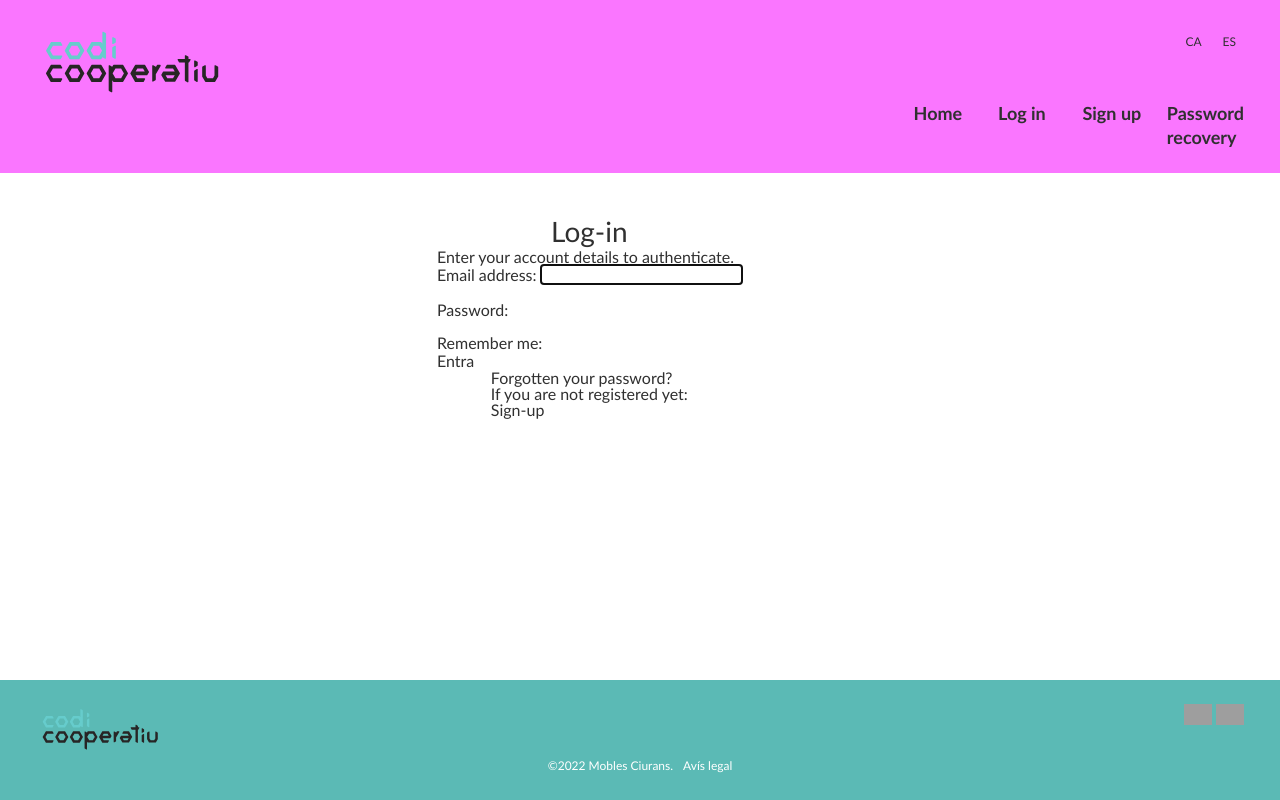
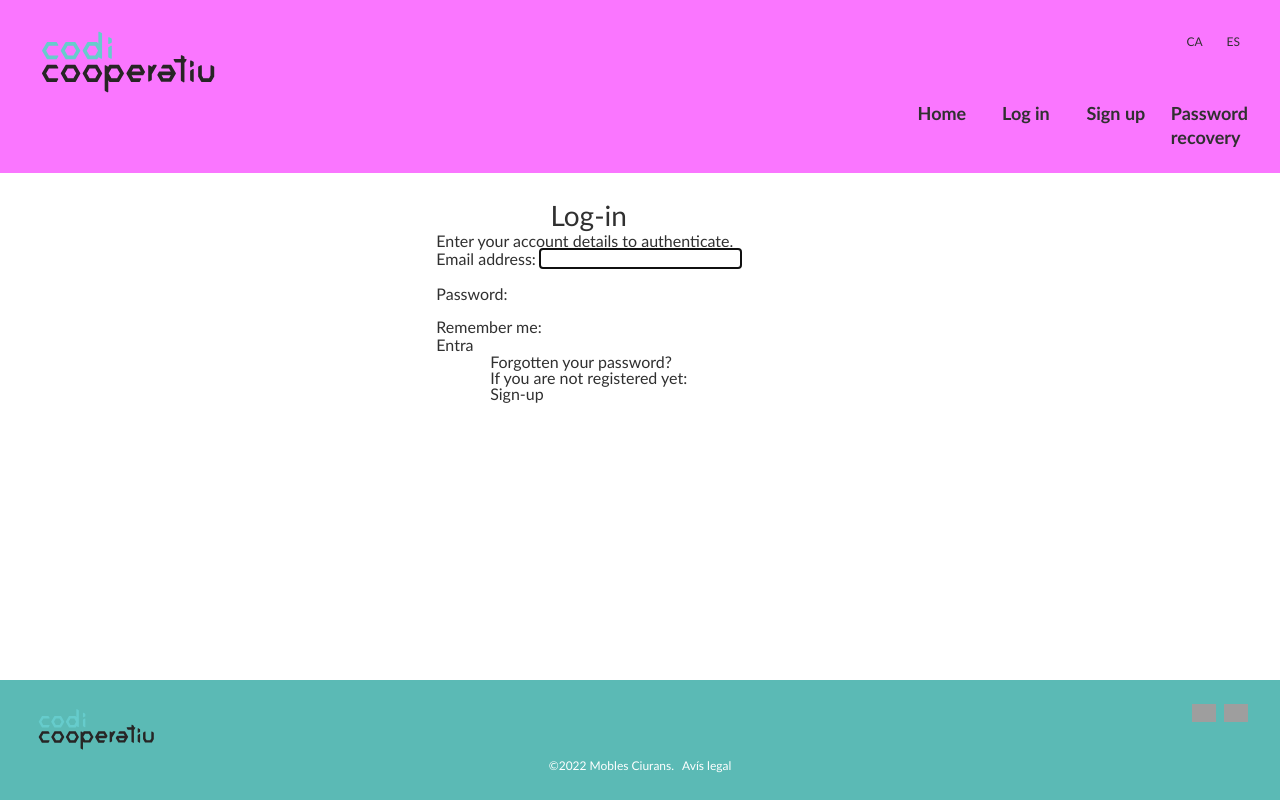
Before and after one commit to codicoop/boilerplate_django, a Django app: page /en/registration/sign-in/ in a window 1280 px wide. Run offline with Django 3.2, Linux system fonts and the light colour scheme; grey boxes are pictures that could not be loaded.

Commit message:
Paddings per variables

```diff
--- a/src/assets/styles/sass/config/_grid.scss
+++ b/src/assets/styles/sass/config/_grid.scss
@@ -16,14 +16,14 @@ body {
 .grid-1 {
   display: flex;
   flex-direction: column;
-  padding: 0 32px;
+  padding: 0 var(--padding-md);
 }
 // Grid amb menys padding
 .grid-2 {
   display: flex;
   flex-direction: column;
-  padding: 0 16px;
-  gap: 16px;
+  padding: 0 var(--padding-sm);
+  gap: var(--padding-sm);
 }
 
 // Element col·locat
--- a/src/assets/styles/sass/config/_variables.scss
+++ b/src/assets/styles/sass/config/_variables.scss
@@ -15,7 +15,12 @@
   --second: #5bbab5;
   --second-dark: #00524f;
 
+  // Paddings
+  --padding-base: 16px;
 
-  // paddings
-  --padding-md: 24px 36px;
+  --padding-xsm: calc(var(--padding-base) / 2);
+  --padding-sm: var(--padding-base);
+  --padding-md: calc(var(--padding-base) * 1.5);
+  --padding-lg: calc(var(--padding-base) * 2);
+  --padding-xlg: calc(var(--padding-base) * 3);
 }
--- a/src/assets/styles/sass/content/components/_footer.scss
+++ b/src/assets/styles/sass/content/components/_footer.scss
@@ -1,12 +1,12 @@
 // Dynamic variables
 
 .footer__social-icon {
-  --width: 14px;
+  --width: var(--padding-sm);
 }
 
 @media (min-width: 1024px) {
   .footer__social-icon {
-    --width: 28px;
+    --width:  var(--padding-md);
   }
 }
 
@@ -24,7 +24,7 @@
   &__social ul {
     display: flex;
     flex-wrap: nowrap;
-    gap: 4px;
+    gap:  var(--padding-xsm);
 
     .footer__social-icon {
       width: var(--width);
@@ -33,6 +33,6 @@
   &__bottom {
     display: flex;
     justify-content: center;
-    gap: 10px;
+    gap:  var(--padding-xsm);
   }
 }
--- a/src/assets/styles/sass/content/components/_header.scss
+++ b/src/assets/styles/sass/content/components/_header.scss
@@ -8,7 +8,7 @@
   }
 }
 .header, .footer {
-  --padding-header: 13px 20px;
+  --padding-header:  var(--padding-sm)  var(--padding-md);
 }
 
 @media (min-width: 1024px) {
@@ -20,7 +20,7 @@
     }
   }
   .header, .footer {
-    --padding-header: 24px 36px;
+    --padding-header: var(--padding-md) var(--padding-lg);
   }
 }
 
@@ -40,7 +40,7 @@
 
 .nav {
   display: flex;
-  gap: 8px;
+  gap:  var(--padding-xsm);
   justify-content: var(--justify-content);
 
   li {
@@ -62,15 +62,15 @@
     flex-wrap: wrap;
     justify-content: flex-end;
     align-items: center;
-    gap: 10px;
+    gap: var(--padding-xsm);
   }
   // &__logo { }
   // &__nav {  }
   &__lang ul {
     display: flex;
-    gap: 5px;
+    gap: var(--padding-xsm);
   }
   &__lang-item {
-    padding: 8px;
+    padding: var(--padding-xsm);
   }
 }
--- a/src/assets/styles/sass/content/elements/_buttons.scss
+++ b/src/assets/styles/sass/content/elements/_buttons.scss
@@ -2,7 +2,7 @@
 
 // Layout
 .btn {
-  padding: 12px 40px;
+  padding: var(--padding-sm) var(--padding-md);
   text-align: center;
 }
 .btn--primary {
--- a/src/assets/styles/sass/content/pages/_login.scss
+++ b/src/assets/styles/sass/content/pages/_login.scss
@@ -4,8 +4,8 @@
 
 // Layout
 .login {
-  padding-top: 40px;
-  padding-bottom: 40px;
+  padding-top: var(--padding-md);
+  padding-bottom: var(--padding-md);
   justify-items: center;
 
   &__preform {
--- a/src/assets/styles/styles.css
+++ b/src/assets/styles/styles.css
@@ -197,7 +197,12 @@ img {
   --primary-light: #fa76ff;
   --second: #5bbab5;
   --second-dark: #00524f;
-  --padding-md: 24px 36px;
+  --padding-base: 16px;
+  --padding-xsm: calc(var(--padding-base) / 2);
+  --padding-sm: var(--padding-base);
+  --padding-md: calc(var(--padding-base) * 1.5);
+  --padding-lg: calc(var(--padding-base) * 2);
+  --padding-xlg: calc(var(--padding-base) * 3);
 }
 
 body {
@@ -297,14 +302,14 @@ body {
 .grid-1 {
   display: flex;
   flex-direction: column;
-  padding: 0 32px;
+  padding: 0 var(--padding-md);
 }
 
 .grid-2 {
   display: flex;
   flex-direction: column;
-  padding: 0 16px;
-  gap: 16px;
+  padding: 0 var(--padding-sm);
+  gap: var(--padding-sm);
 }
 
 .grid-item-full {
@@ -386,7 +391,7 @@ body {
   }
 }
 .btn {
-  padding: 12px 40px;
+  padding: var(--padding-sm) var(--padding-md);
   text-align: center;
 }
 
@@ -452,7 +457,7 @@ body {
 }
 
 .header, .footer {
-  --padding-header: 13px 20px;
+  --padding-header: var(--padding-sm) var(--padding-md);
 }
 
 @media (min-width: 1024px) {
@@ -464,7 +469,7 @@ body {
   }
 
   .header, .footer {
-    --padding-header: 24px 36px;
+    --padding-header: var(--padding-md) var(--padding-lg);
   }
 }
 .header {
@@ -479,7 +484,7 @@ body {
 
 .nav {
   display: flex;
-  gap: 8px;
+  gap: var(--padding-xsm);
   justify-content: var(--justify-content);
 }
 .nav li {
@@ -500,23 +505,23 @@ body {
   flex-wrap: wrap;
   justify-content: flex-end;
   align-items: center;
-  gap: 10px;
+  gap: var(--padding-xsm);
 }
 .menu__lang ul {
   display: flex;
-  gap: 5px;
+  gap: var(--padding-xsm);
 }
 .menu__lang-item {
-  padding: 8px;
+  padding: var(--padding-xsm);
 }
 
 .footer__social-icon {
-  --width: 14px;
+  --width: var(--padding-sm);
 }
 
 @media (min-width: 1024px) {
   .footer__social-icon {
-    --width: 28px;
+    --width: var(--padding-md);
   }
 }
 .footer {
@@ -532,7 +537,7 @@ body {
 .footer__social ul {
   display: flex;
   flex-wrap: nowrap;
-  gap: 4px;
+  gap: var(--padding-xsm);
 }
 .footer__social ul .footer__social-icon {
   width: var(--width);
@@ -540,12 +545,12 @@ body {
 .footer__bottom {
   display: flex;
   justify-content: center;
-  gap: 10px;
+  gap: var(--padding-xsm);
 }
 
 .login {
-  padding-top: 40px;
-  padding-bottom: 40px;
+  padding-top: var(--padding-md);
+  padding-bottom: var(--padding-md);
   justify-items: center;
 }
 
```
Also changed, not shown: 1 other file.
